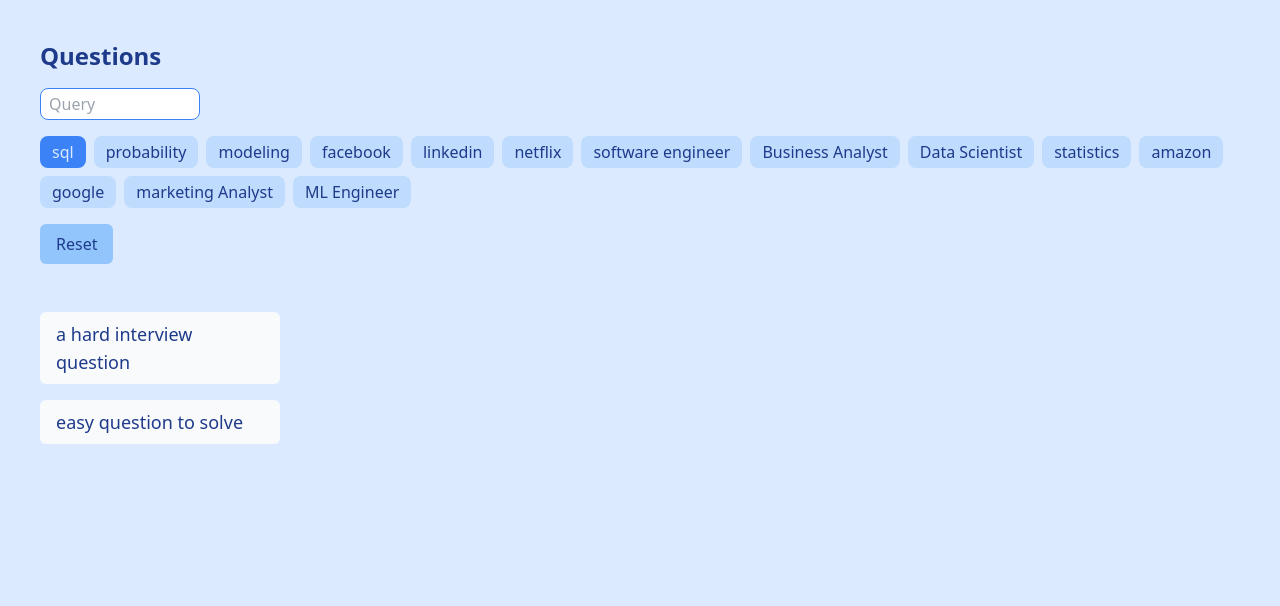
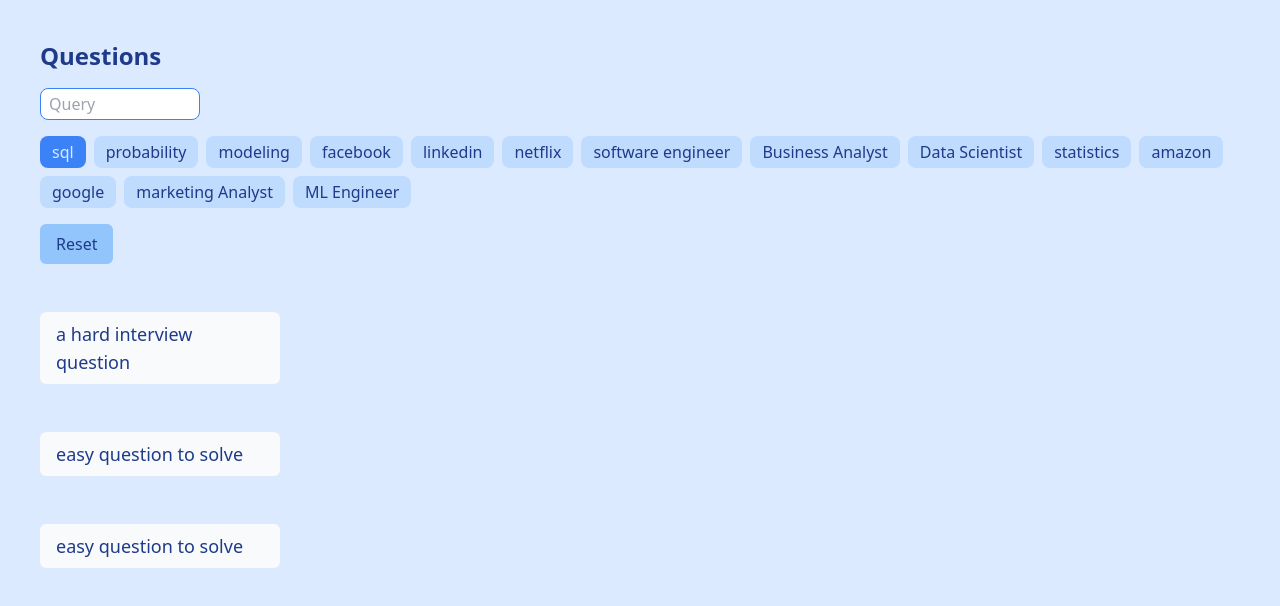
Before and after one commit to ElVent0/test-1, a React (Create React App) app: page / in a window 1280 px wide. Both pictures are taken after a click on the button "sql". Shown: the top 606 px of the page. Built offline with nearby package versions, Linux system fonts and the light colour scheme.

Commit message:
Multiple objects fix

```diff
--- a/src/components/Filter/Filter.jsx
+++ b/src/components/Filter/Filter.jsx
@@ -1,14 +1,14 @@
 import { useState, useEffect } from "react";
 import data from "../../utils/data.json";
-import { useLocation, useNavigate } from "react-router-dom";
+import { useLocation, useNavigate, useParams } from "react-router-dom";
 
 const Filter = () => {
   // States -----------------------------------------------
 
   const [resultData, setResultData] = useState([]);
   const [query, setQuery] = useState("");
-  const [firstCompanyArrey, setFirstCompanyArrey] = useState([]);
-  const [secondCompanyArrey, setSecondCompanyArrey] = useState([]);
+  // const [firstCompanyArrey, setFirstCompanyArrey] = useState([]);
+  // const [secondCompanyArrey, setSecondCompanyArrey] = useState([]);
 
   // Hooks -----------------------------------------------
 
@@ -21,16 +21,16 @@ const Filter = () => {
   useEffect(() => {
     // Тут я "типу" беру дані з беку
     setResultData(data);
-    setFirstCompanyArrey(
-      [...data[0].companies, ...data[0].positions, ...data[0].tags].map(
-        (item) => item.toLowerCase().replace(/\s/g, "+")
-      )
-    );
-    setSecondCompanyArrey(
-      [...data[1].companies, ...data[1].positions, ...data[1].tags].map(
-        (item) => item.toLowerCase().replace(/\s/g, "+")
-      )
-    );
+    // setFirstCompanyArrey(
+    //   [...data[0].companies, ...data[0].positions, ...data[0].tags].map(
+    //     (item) => item.toLowerCase().replace(/\s/g, "+")
+    //   )
+    // );
+    // setSecondCompanyArrey(
+    //   [...data[1].companies, ...data[1].positions, ...data[1].tags].map(
+    //     (item) => item.toLowerCase().replace(/\s/g, "+")
+    //   )
+    // );
   }, []);
 
   useEffect(() => {
@@ -170,7 +170,8 @@ const Filter = () => {
       >
         Reset
       </button>
-      {resultData.length > 0 &&
+      {/* -------------------------------------------- */}
+      {/* {resultData.length > 0 &&
         location.search &&
         isThisTitle(0, firstCompanyArrey) && (
           <p
@@ -185,10 +186,31 @@ const Filter = () => {
         isThisTitle(1, secondCompanyArrey) && (
           <p
             className="mt-4 text-blue-900 text-lg bg-gray-50 rounded-md px-4 py-2
-          w-60"
+            w-60"
           >
             {resultData[1].title}
           </p>
+        )} */}
+      {/* -------------------------------------------- */}
+      {resultData.length > 0 &&
+        location.search &&
+        resultData.map(
+          (item, index) =>
+            isThisTitle(
+              index,
+              [
+                ...data[index].companies,
+                ...data[index].positions,
+                ...data[index].tags,
+              ].map((dataItem) => dataItem.toLowerCase().replace(/\s/g, "+"))
+            ) && (
+              <p
+                className="mt-12 text-blue-900 text-lg bg-gray-50 rounded-md px-4 py-2
+          w-60"
+              >
+                {resultData[index].title}
+              </p>
+            )
         )}
     </div>
   );
--- a/src/utils/data.json
+++ b/src/utils/data.json
@@ -15,5 +15,16 @@
       "Data Scientist",
       "ML Engineer"
     ]
+  },
+  {
+    "title": "easy question to solve",
+    "tags": ["sql", "probability", "statistics"],
+    "companies": ["facebook", "linkedin", "amazon", "google"],
+    "positions": [
+      "software engineer",
+      "marketing Analyst",
+      "Data Scientist",
+      "ML Engineer"
+    ]
   }
 ]
```
